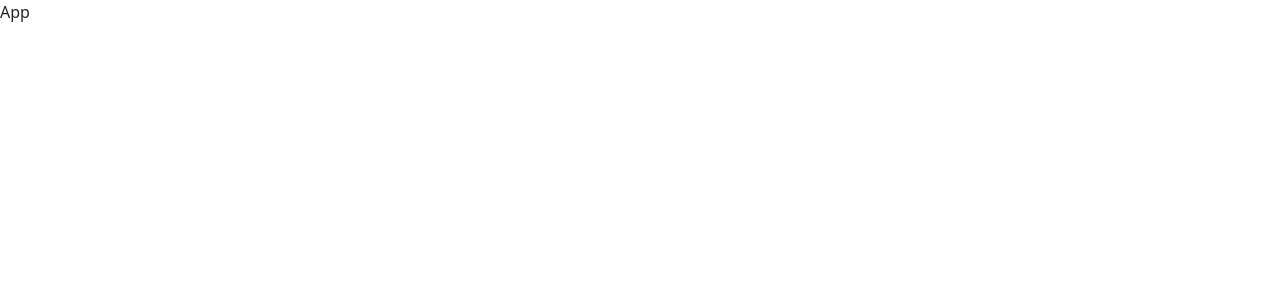
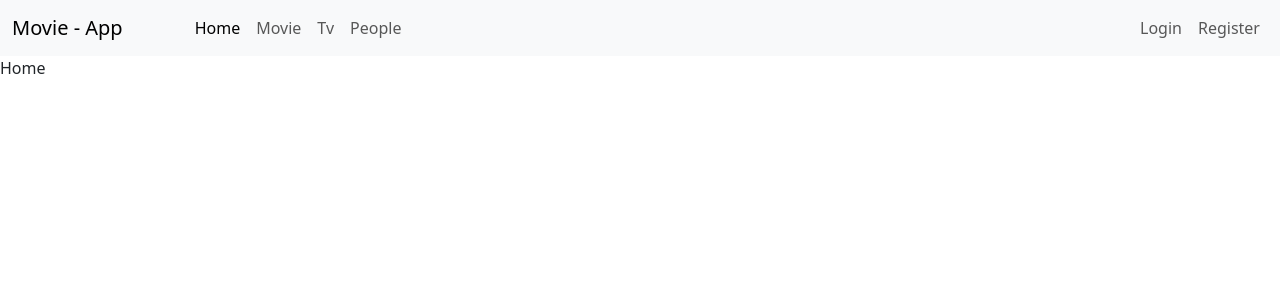
Before and after one commit to Moohameed47/movie-app, a React (Vite) app: page / in a window 1280 px wide. Shown: the top 300 px of the page. Built offline with nearby package versions, Linux system fonts and the light colour scheme.

Commit message:
finish all routing

```diff
--- a/src/App.jsx
+++ b/src/App.jsx
@@ -1,5 +1,28 @@
 import React from "react";
-
+import { createBrowserRouter, RouterProvider } from "react-router-dom";
+import Layout from "./Components/Layout/Layout";
+import Home from "./Components/Home/Home";
+import Movie from "./Components/Movie/Movie";
+import Tv from "./Components/Tv/Tv";
+import People from "./Components/People/People";
+import Login from "./Components/Login/Login";
+import Register from "./Components/Register/Register";
+import Error_404 from "./Components/Error_404/Error_404";
 export default function App() {
-  return <div>App</div>;
+  const routes = createBrowserRouter([
+    {
+      path: "",
+      element: <Layout />,
+      children: [
+        { index: true, element: <Home /> },
+        { path: "movie", element: <Movie /> },
+        { path: "tv", element: <Tv /> },
+        { path: "people", element: <People /> },
+        { path: "login", element: <Login /> },
+        { path: "register", element: <Register /> },
+        { path: "*", element: <Error_404 /> },
+      ],
+    },
+  ]);
+  return <RouterProvider router={routes} />;
 }
--- a/src/Components/Layout/Layout.jsx
+++ b/src/Components/Layout/Layout.jsx
@@ -1,5 +1,12 @@
 import React from "react";
+import Navbar from "../Navbar/Navbar";
+import { Outlet } from "react-router-dom";
 
 export default function Layout() {
-  return <div>Layout</div>;
+  return (
+    <>
+      <Navbar />
+      <Outlet></Outlet>
+    </>
+  );
 }
--- /dev/null
+++ b/src/Components/Login/Login.jsx
@@ -0,0 +1,5 @@
+import React from "react";
+
+export default function Login() {
+  return <div>Login</div>;
+}
--- a/src/Components/Navbar/Navbar.jsx
+++ b/src/Components/Navbar/Navbar.jsx
@@ -1,5 +1,55 @@
 import React from "react";
+import { Link } from "react-router-dom";
 
 export default function Navbar() {
-  return <div>Navbar</div>;
+  return (
+    <>
+      <nav className="navbar navbar-expand-lg navbar-light bg-light">
+        <div className="container-fluid">
+          <Link className="navbar-brand" to="/">
+            Movie - App
+          </Link>
+          <div
+            className="collapse navbar-collapse ms-5"
+            id="navbarSupportedContent"
+          >
+            <ul className="navbar-nav me-auto mb-2 mb-lg-0">
+              <li className="nav-item">
+                <Link className="nav-link active" to="/">
+                  Home
+                </Link>
+              </li>
+              <li className="nav-item">
+                <Link className="nav-link" to="movie">
+                  Movie
+                </Link>
+              </li>
+              <li className="nav-item">
+                <Link className="nav-link" to="tv">
+                  Tv
+                </Link>
+              </li>
+              <li className="nav-item">
+                <Link className="nav-link" to="people">
+                  People
+                </Link>
+              </li>
+            </ul>
+            <ul className="navbar-nav ms-auto mb-2 mb-lg-0">
+              <li className="nav-item">
+                <Link className="nav-link" to="login">
+                  Login
+                </Link>
+              </li>
+              <li className="nav-item">
+                <Link className="nav-link" to="register">
+                  Register
+                </Link>
+              </li>
+            </ul>
+          </div>
+        </div>
+      </nav>
+    </>
+  );
 }
--- /dev/null
+++ b/src/Components/Register/Register.jsx
@@ -0,0 +1,5 @@
+import React from "react";
+
+export default function Register() {
+  return <div>Register</div>;
+}
```
